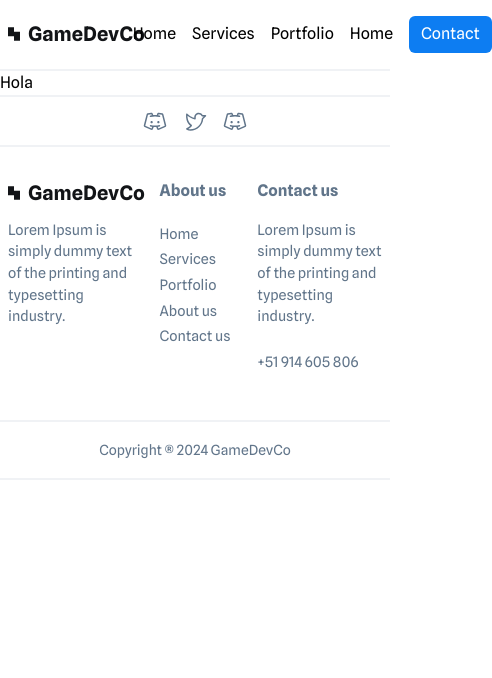
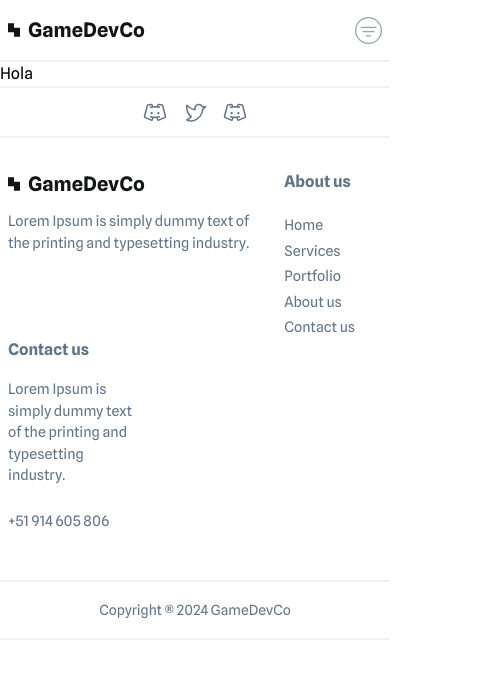
Before and after one commit to Valen89hh/DeveloperGameWeb, a Next.js app: page / in a window 390 px wide. Shown: the top 678 px of the page, 492 px wide, since content can reach past the window. Built offline with nearby package versions, Linux system fonts and the light colour scheme.

Commit message:
responsive nav and footer

```diff
--- a/src/app/layout.tsx
+++ b/src/app/layout.tsx
@@ -4,6 +4,8 @@ import "./globals.css";
 import NavBar from "@/components/general/NavBar/NavBar";
 import Divider from "@/components/general/Dividers/Divider";
 import Footer from "@/components/general/Footer/Footer";
+import SideBar from "@/components/general/SideBar/SideBar";
+import Header from "@/components/general/Header/Header";
 
 //const inter = Inter({ subsets: ["latin"] });
 const splieSans = Spline_Sans({subsets: ["latin"], weight: ["300", "400", "500", "600", "700"]})
@@ -21,10 +23,12 @@ export default function RootLayout({
   return (
     <html lang="en">
       <body className={splieSans.className}>
-        <NavBar/>
+        <Header/>
         <Divider/>
         {children}
+
         <Footer/>
+
         </body>
     </html>
   );
--- a/src/components/general/Footer/Footer.tsx
+++ b/src/components/general/Footer/Footer.tsx
@@ -15,7 +15,7 @@ const Footer = () => {
         </div>
         <Divider/>
         <Container style="flex justify-between flex-wrap pt-[2rem] pb-[3rem]">
-            <div className="w-1/3">
+            <div className="w-2/3 sm:w-1/3">
                 <Logo/>
                 <p className="text-primary-dark text-[0.9rem] mt-3">Lorem Ipsum is simply dummy text of the printing and typesetting industry. </p>
             </div>
--- /dev/null
+++ b/src/components/general/Header/Header.tsx
@@ -0,0 +1,15 @@
+"use client"
+
+
+import { SideBarProvider } from "@/context/SideBarContext";
+import NavBar from "../NavBar/NavBar";
+import SideBar from "../SideBar/SideBar";
+
+const Header = () => {
+    return ( <SideBarProvider>
+        <NavBar/>
+        <SideBar/>
+    </SideBarProvider>);
+}
+
+export default Header;
--- a/src/components/general/NavBar/NavBar.tsx
+++ b/src/components/general/NavBar/NavBar.tsx
@@ -1,6 +1,11 @@
+import Image from "next/image";
 import Container from "../Containers/Container";
+import { useSideBarContext } from "@/context/SideBarContext";
 
 const NavBar = () => {
+
+    const {setOpen} = useSideBarContext()
+
     return (
     <Container>
         <header className="w-full flex
@@ -12,7 +17,7 @@ const NavBar = () => {
             <h2 className="text-xl font-bold text-blackout">GameDevCo</h2>
         </div>
 
-        <nav>
+        <nav className="hidden sm:block">
             <ul className="flex gap-4 items-center">
                 <li>
                     <a href="#home">Home</a>
@@ -31,6 +36,14 @@ const NavBar = () => {
                 </li>
             </ul>
         </nav>
+        <Image
+            src={"/icons/Menu.svg"}
+            alt="menu"
+            height={27}
+            width={27}
+            className="block sm:hidden cursor-pointer"
+            onClick={()=> setOpen(true)}
+        />
         </header>
     </Container>
     );
--- /dev/null
+++ b/src/components/general/SideBar/SideBar.tsx
@@ -0,0 +1,32 @@
+
+import { useRef, useState } from 'react';
+import style from './Sidebar.module.css'
+import { useSideBarContext } from '@/context/SideBarContext';
+
+
+const SideBar = () => {
+
+    const {open, setOpen} = useSideBarContext()
+
+    const refSide = useRef<HTMLDivElement>(null)
+
+    const onDismissRequest = (e: React.MouseEvent) =>{
+        if(refSide.current && refSide.current == e.target){
+            setOpen(false)
+        }
+    }
+
+    return ( <div ref={refSide} onClick={onDismissRequest} className={`bg-[#02020277] fixed
+    inset-0 w-screen
+     h-screen z-10
+     ${open ? style["visible-side"] : style["hidden-side"]}`}>
+        <div className={`w-[80%] sm:w-[400px]
+        h-full bg-white absolute
+         top-0 right-0
+         ${open ? style["side-open"] : style["side-close"]}`}>
+
+        </div>
+    </div> );
+}
+
+export default SideBar;
--- /dev/null
+++ b/src/components/general/SideBar/Sidebar.module.css
@@ -0,0 +1,56 @@
+
+.side-open{
+    animation: open 0.3s ease-in-out forwards;
+}
+
+.side-close{
+    animation: close 0.3s ease-in-out forwards;
+}
+
+.hidden-side{
+    animation: invisible 0.3s ease-in-out forwards;
+}
+
+.visible-side{
+    animation: visto 0.3s ease-in-out forwards;
+}
+
+@keyframes open {
+    from{
+        transform: translateX(100%);
+    }
+    to{
+        transform: translateX(0);
+    }
+}
+
+@keyframes close {
+    from{
+        transform: translateX(0);
+    }
+    to{
+        transform: translateX(100%);
+    }
+}
+
+@keyframes visto {
+    from{
+        display: none;
+        opacity: 0;
+    }
+    to{
+        display: fixed;
+        opacity: 1;
+    }
+}
+
+@keyframes invisible {
+    from{
+        display: fixed;
+        opacity: 1;
+    }
+    to{
+        display: none;
+        opacity: 0;
+    }
+}
--- /dev/null
+++ b/src/context/SideBarContext.tsx
@@ -0,0 +1,43 @@
+import { createContext, useContext, useState } from "react"
+
+
+//Definomos el tipo de datos a compartir
+interface SideBarDataContext{
+    open: boolean
+    setOpen: (param: boolean) => void
+}
+
+//Crear un contexto con un valor inicial
+const SideBarContext = createContext<SideBarDataContext | undefined>(undefined)
+
+// Componente proveedor que envuelve a los elemtnos que compartiran la data
+const SideBarProvider = ({children}: {children: React.ReactNode}) =>{
+    //State shared
+    const [open, setOpen] = useState(false)
+
+    //Values shared
+    const contextValue: SideBarDataContext = {
+        open,
+        setOpen
+    }
+
+    return <SideBarContext.Provider value={contextValue}>
+        {children}
+    </SideBarContext.Provider>
+}
+
+
+//Function for provider tha data
+const useSideBarContext = ()=>{
+    const context = useContext(SideBarContext)
+
+    if(!context){
+        throw new Error(
+            "useSideBarContext solo debe ser utilizado dentro SideBarProvider"
+        )
+    }
+
+    return context
+}
+
+export {SideBarProvider, useSideBarContext}
```
Also changed, not shown: public/icons/Menu.svg (added).
